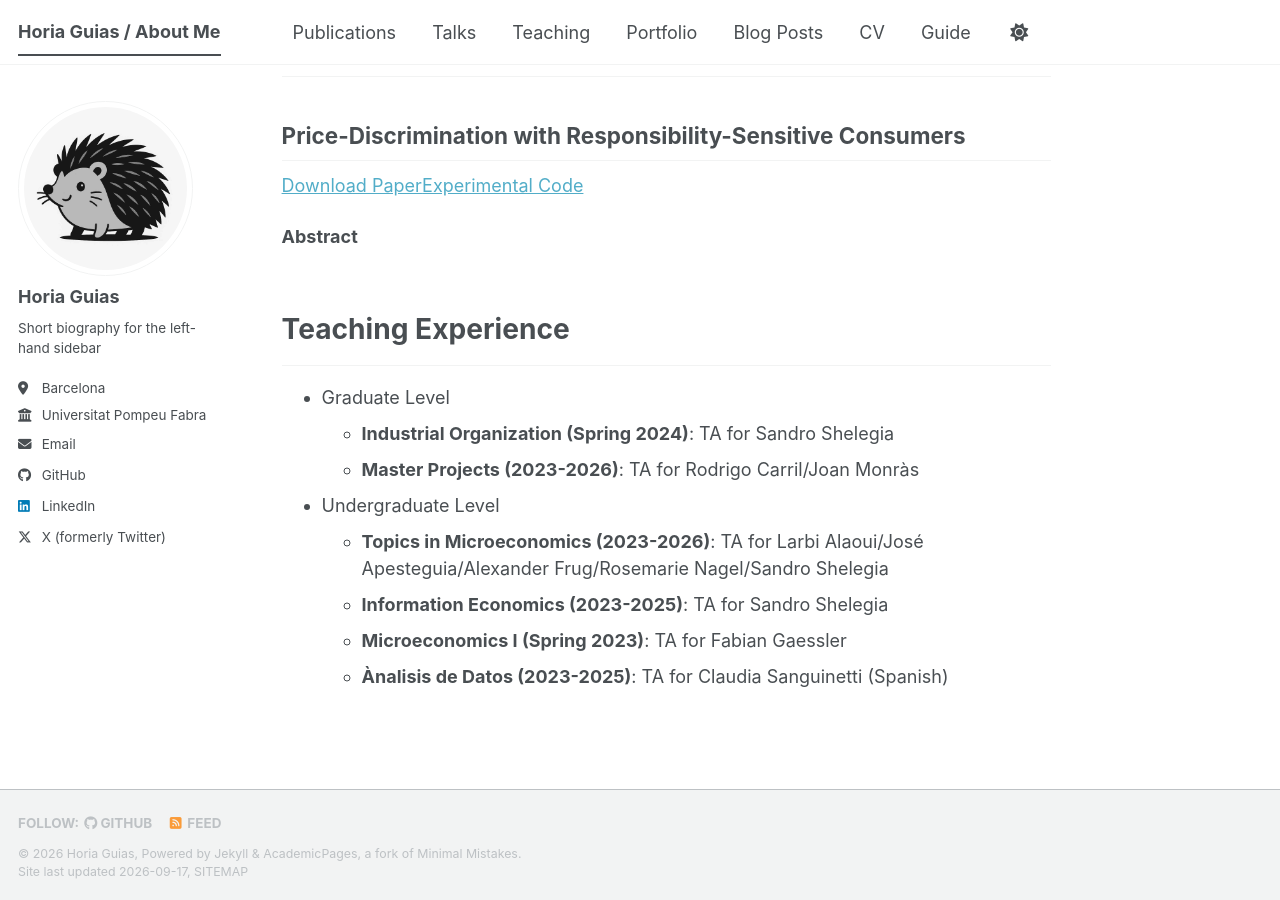
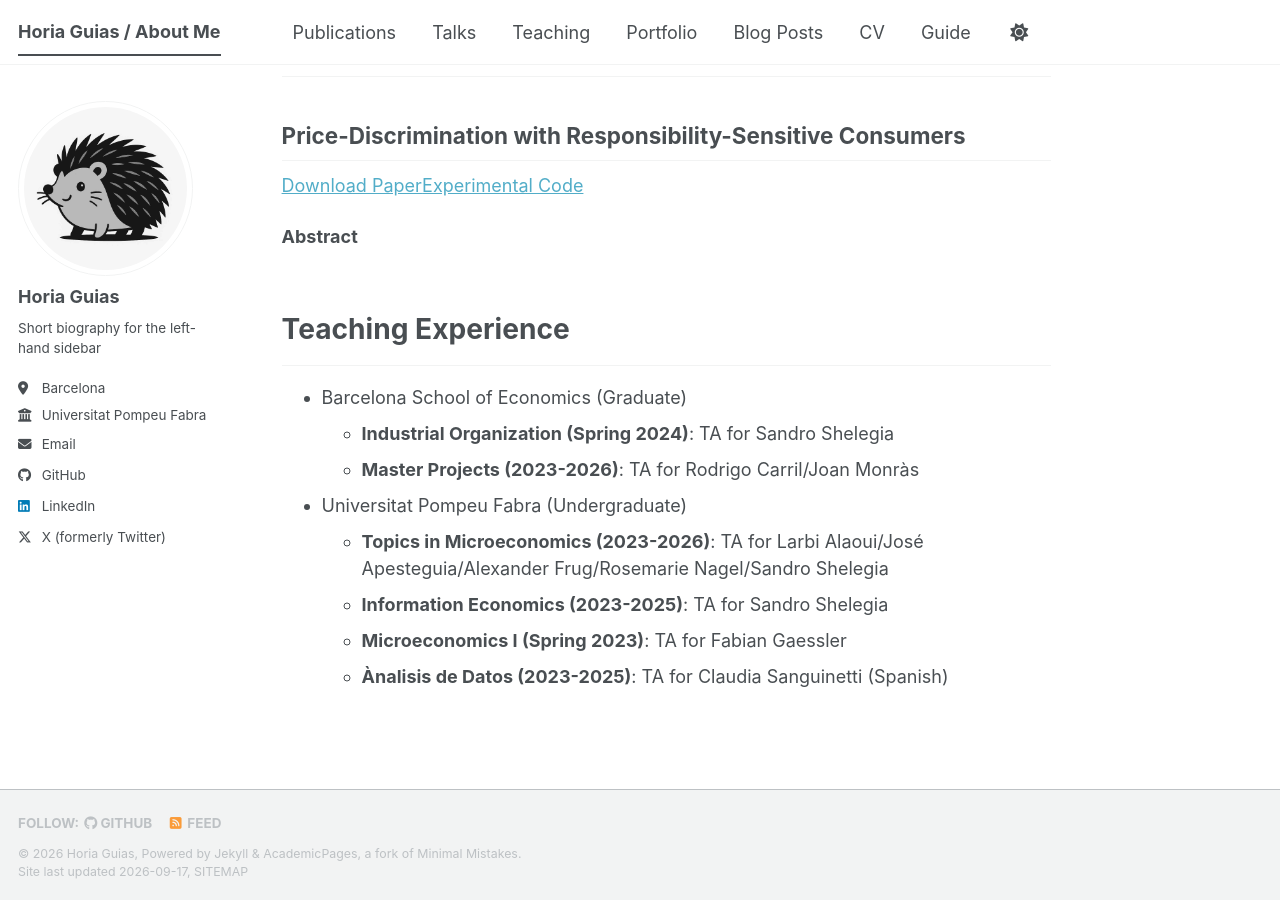
Before and after one commit to horiaguias/horiaguias.github.io, a Jekyll site: the page built from _pages/about.md, in a window 1280 px wide and 900 px high, scrolled down 921 px. Built offline with Jekyll 4.4.1, drawn with Linux system fonts in a browser that asks for light colours; a style sheet for code colours, icons or effects is not loaded.

Commit message:
Changes teaching experience

```diff
--- a/_pages/about.md
+++ b/_pages/about.md
@@ -37,10 +37,11 @@ I am a Behavioral and Experimental Economist and this year I am on the 2026-2027
 # Teaching Experience
 ---
 
-* Graduate Level
+* Barcelona School of Economics (Graduate)
   * **Industrial Organization (Spring 2024)**: TA for Sandro Shelegia
   * **Master Projects (2023-2026)**: TA for Rodrigo Carril/Joan Monràs
-* Undergraduate Level
+
+* Universitat Pompeu Fabra (Undergraduate)
   * **Topics in Microeconomics (2023-2026)**: TA for Larbi Alaoui/José Apesteguia/Alexander Frug/Rosemarie Nagel/Sandro Shelegia
   * **Information Economics (2023-2025)**: TA for Sandro Shelegia
   * **Microeconomics I (Spring 2023)**: TA for Fabian Gaessler
```
